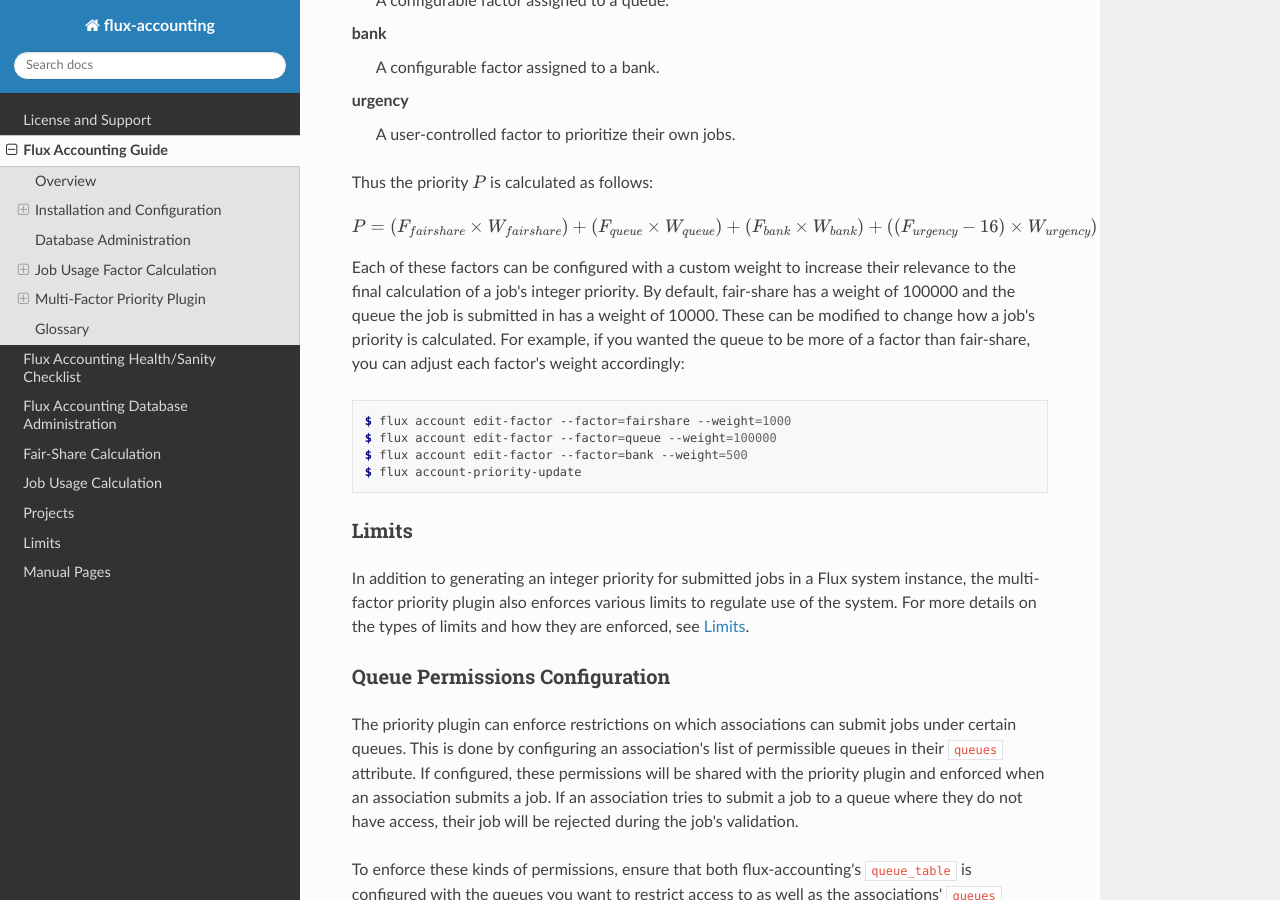
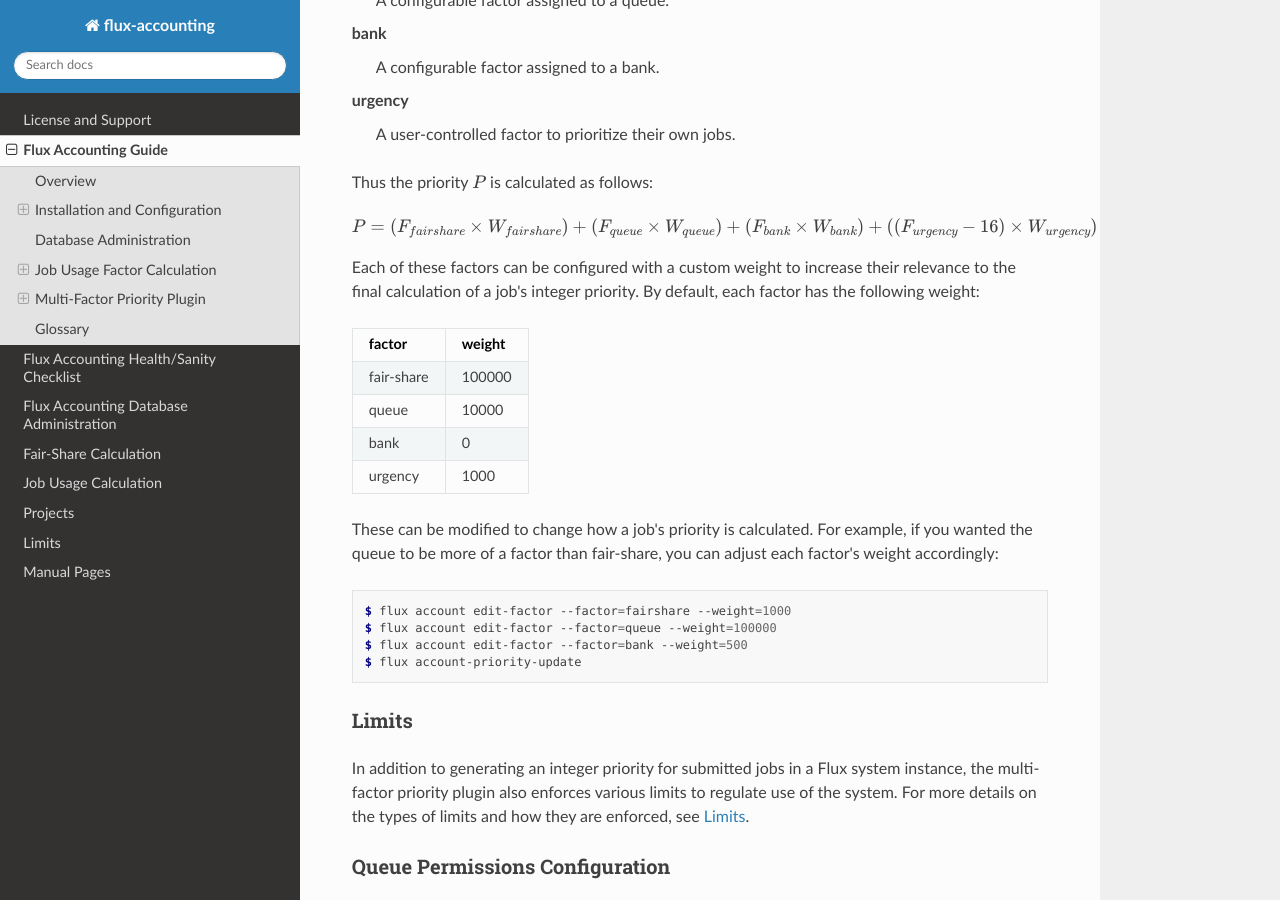
Before and after one commit to flux-framework/flux-accounting, a Sphinx documentation site: the page built from doc/guide/accounting-guide.rst, in a window 1280 px wide and 900 px high, scrolled down 6836 px. Built offline with Sphinx 7.4.7 and the Read the Docs theme 3.1.0, drawn with Linux system fonts in a browser that asks for light colours.

Commit message:
doc: add table with weights for each factor
Problem: The flux-accounting guide makes mention of the default weights
for each priority factor, but as more factors are added (especially if
they have weights), it would be easier to consult a table that concisely
lists each priority factor and their associated default weight.

Add a table to the flux-accounting guide that lists each priority factor
and their default weight.

```diff
--- a/doc/guide/accounting-guide.rst
+++ b/doc/guide/accounting-guide.rst
@@ -377,10 +377,23 @@ Thus the priority :math:`P` is calculated as follows:
 
 Each of these factors can be configured with a custom weight to increase their
 relevance to the final calculation of a job's integer priority. By default,
-fair-share has a weight of 100000 and the queue the job is submitted in has a
-weight of 10000. These can be modified to change how a job's priority is
-calculated. For example, if you wanted the queue to be more of a factor than
-fair-share, you can adjust each factor's weight accordingly:
+each factor has the following weight:
+
++------------+---------+
+| factor     | weight  |
++============+=========+
+| fair-share | 100000  |
++------------+---------+
+| queue      | 10000   |
++------------+---------+
+| bank       | 0       |
++------------+---------+
+| urgency    | 1000    |
++------------+---------+
+
+These can be modified to change how a job's priority is calculated. For
+example, if you wanted the queue to be more of a factor than fair-share, you
+can adjust each factor's weight accordingly:
 
 .. code-block:: console
 
```
